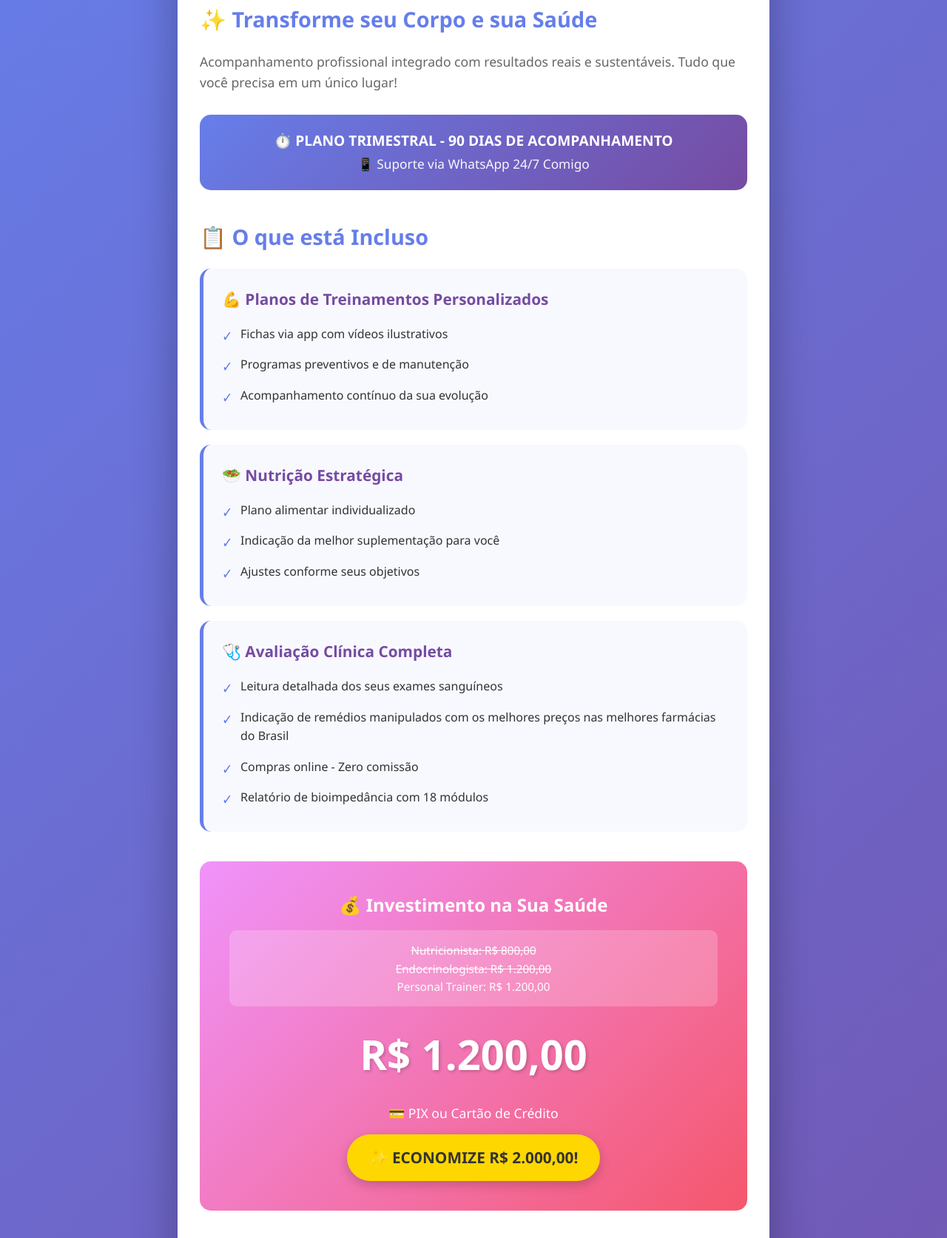
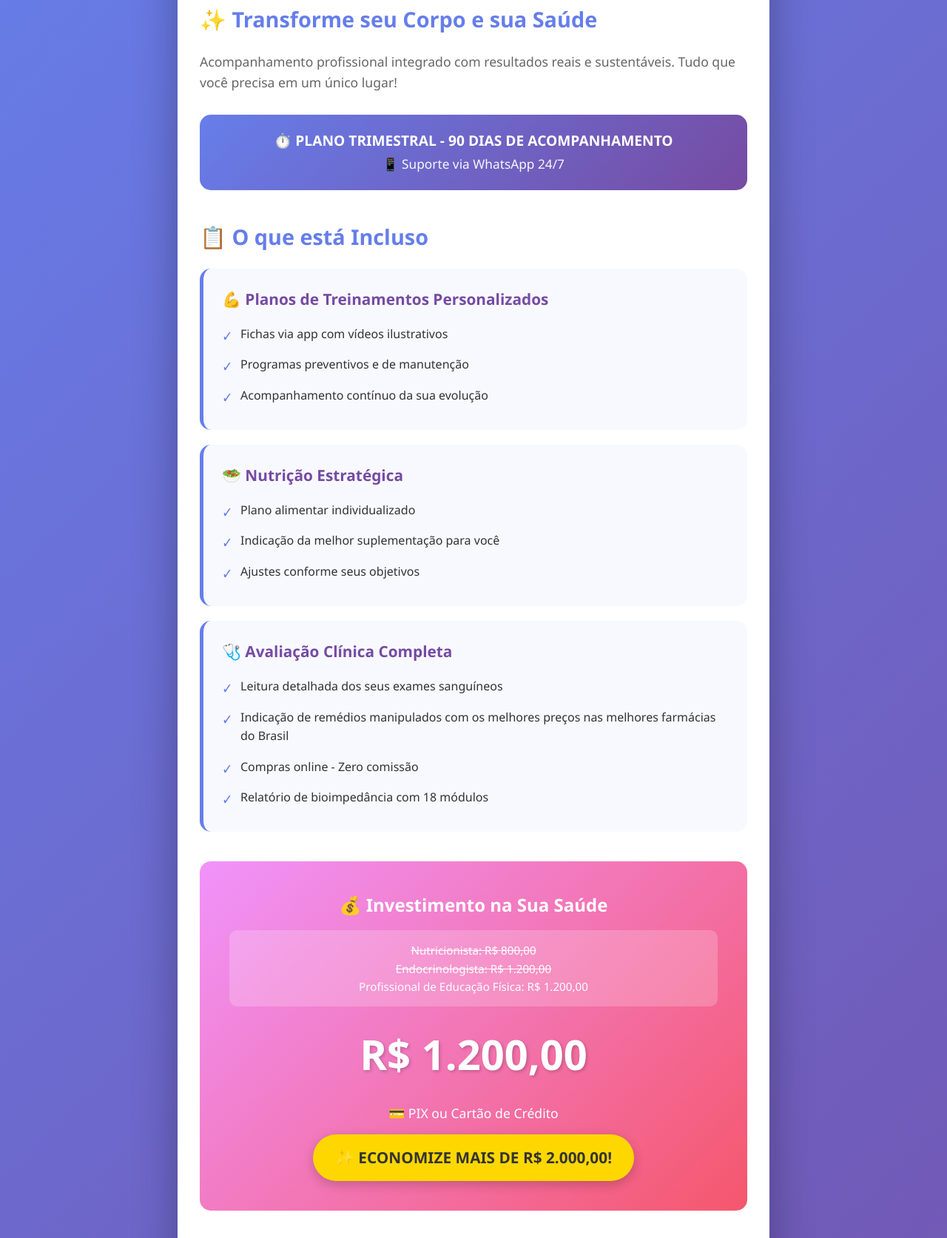
Before and after one commit to fabriciotim/consultoria, a plain HTML site: page index.html in a window 1280 px wide. Shown: the part 242-1915 px from the top of the page at 74% size. Drawn offline with Linux system fonts and the light colour scheme.

Commit message:
Update index.html

```diff
--- a/index.html
+++ b/index.html
@@ -267,7 +267,7 @@
                 </p>
                 <div style="background: linear-gradient(135deg, #667eea 0%, #764ba2 100%); color: white; padding: 20px; border-radius: 15px; text-align: center; font-size: 1.2em; font-weight: bold; margin-bottom: 30px;">
                     ⏱️ PLANO TRIMESTRAL - 90 DIAS DE ACOMPANHAMENTO<br>
-                    <span style="font-size: 0.9em; font-weight: normal; opacity: 0.95;">📱 Suporte via WhatsApp 24/7 Comigo</span>
+                    <span style="font-size: 0.9em; font-weight: normal; opacity: 0.95;">📱 Suporte via WhatsApp 24/7</span>
                 </div>
             </div>
 
@@ -309,11 +309,11 @@
                 <div class="price-breakdown">
                     <span style="text-decoration: line-through;">Nutricionista: R$ 800,00</span><br>
                     <span style="text-decoration: line-through;">Endocrinologista: R$ 1.200,00</span><br>
-                    Personal Trainer: R$ 1.200,00
+                    Profissional de Educação Física: R$ 1.200,00
                 </div>
                 <div class="price-new">R$ 1.200,00</div>
                 <div class="payment-methods">💳 PIX ou Cartão de Crédito</div>
-                <div class="economy">✨ ECONOMIZE R$ 2.000,00!</div>
+                <div class="economy">✨ ECONOMIZE MAIS DE R$ 2.000,00!</div>
             </div>
 
             <div class="section">
@@ -371,8 +371,8 @@
         </div>
 
         <div class="footer">
-            <p>💪 Invista na sua saúde comigo, profissional qualificado</p>
-            <p>Resultados que você pode ver e sentir!</p>
+            <p>💪 Invista na sua saúde. Resultados que você pode ver e sentir!</p>
+            <p>Profissional: Antônio Fabrício Marques Batista CREF-6: 011962-G/MG</p>
         </div>
     </div>
 </body>
```
